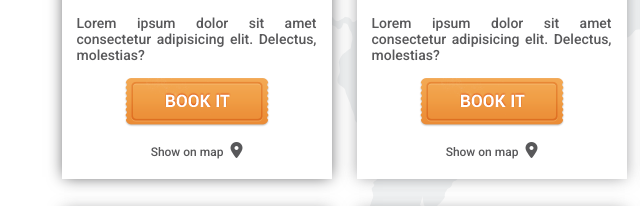
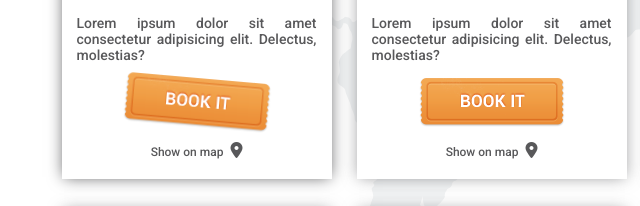
Before and after one commit to elena-117/html5-css3-advanced, a plain HTML site: page Home_work_1/task-2/index.html in a window 1280 px wide. In both pictures the pointer is over the link 197 px from the left and 595 px from the top of the page. Shown: the part 491-697 px from the top of the page, 1-641 px from the left. Drawn offline with Linux system fonts and the light colour scheme; some packages are replaced by stand-ins of ours.

```diff
--- a/Home_work_1/task-2/css/style.css
+++ b/Home_work_1/task-2/css/style.css
@@ -110,6 +110,10 @@
   margin-bottom: 10px;
 }
 
+.main .hotel-card-btn:hover {
+  transform: rotate(5deg);
+}
+
 .main .hotel-card-map {
   display: inline-block;
   margin-bottom: 20px;
```
